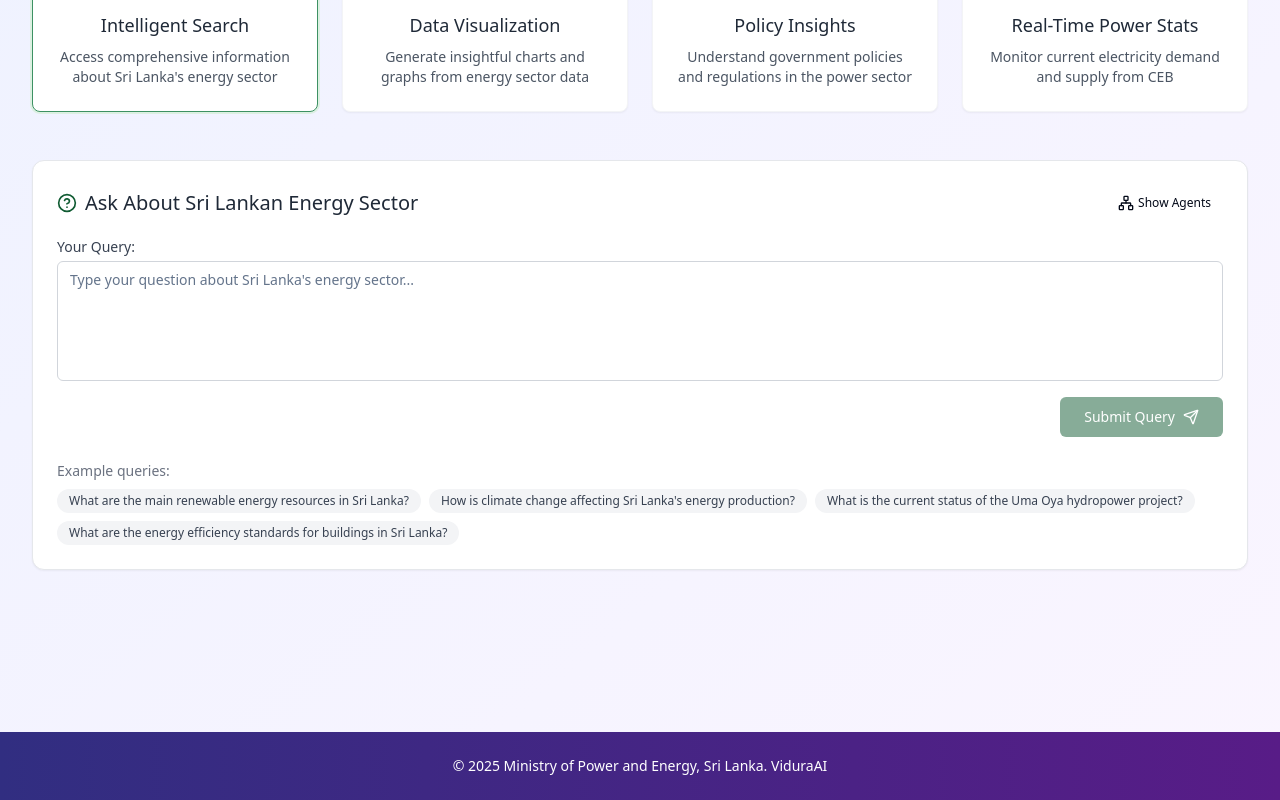
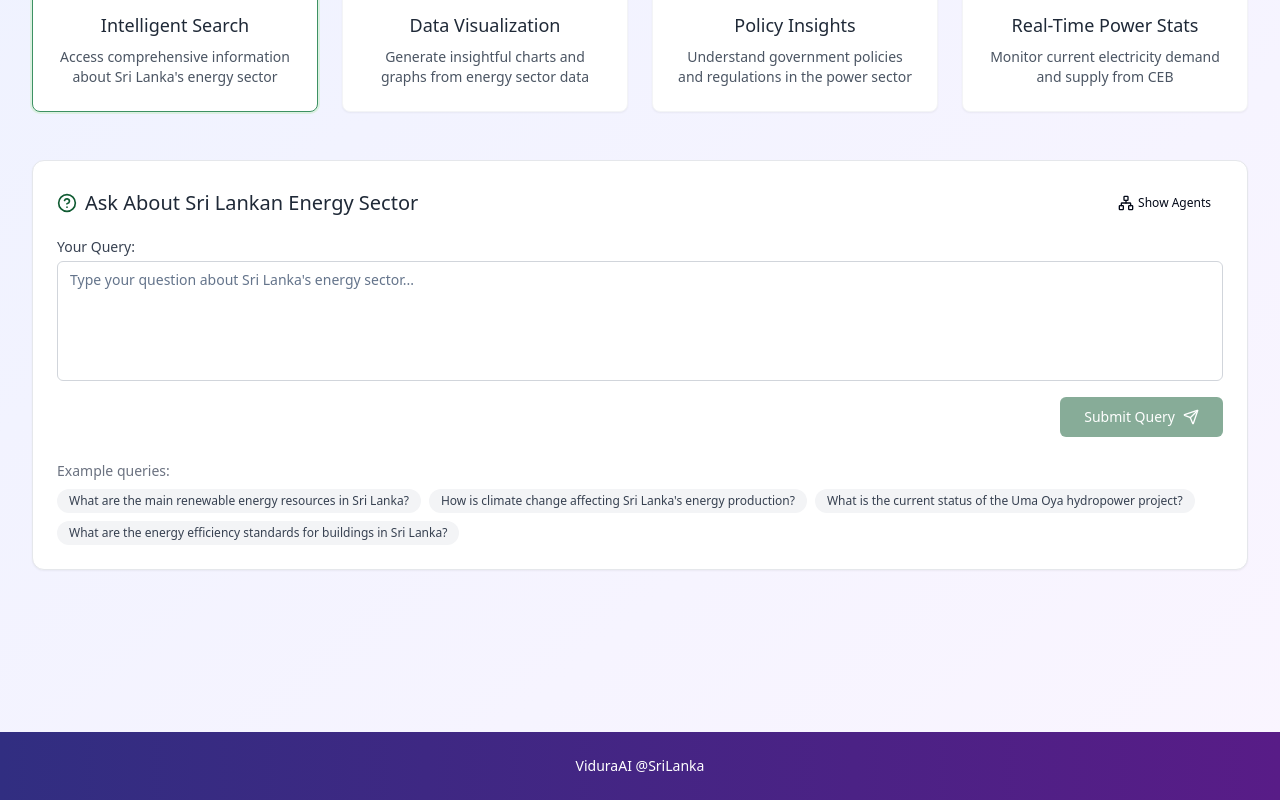
Before and after one commit to Vidura-Wijekoon/slenergyragmultiagentsystem, a React (Vite) app: page / in a window 1280 px wide. Shown: the part 286-1086 px from the top of the page. Built offline with nearby package versions, Linux system fonts and the light colour scheme.

Commit message:
Update footer text
Update the footer text to only display "ViduraAI @SriLanka".

```diff
--- a/src/pages/Index.tsx
+++ b/src/pages/Index.tsx
@@ -209,7 +209,7 @@ const Index = () => {
 
       <footer className="py-6 bg-gradient-to-r from-indigo-900 to-purple-900 text-white mt-12">
         <div className="max-w-7xl mx-auto px-4 md:px-8 text-center">
-          <p className="text-sm">© 2025 Ministry of Power and Energy, Sri Lanka. ViduraAI</p>
+          <p className="text-sm">ViduraAI @SriLanka</p>
         </div>
       </footer>
     </div>
```
